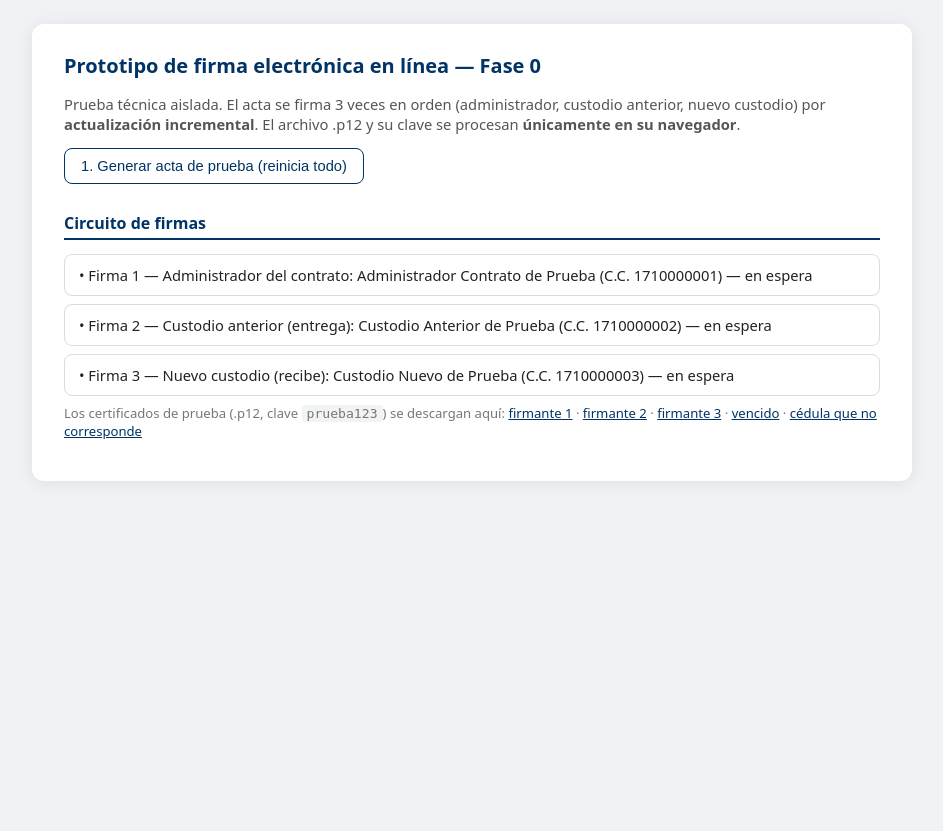
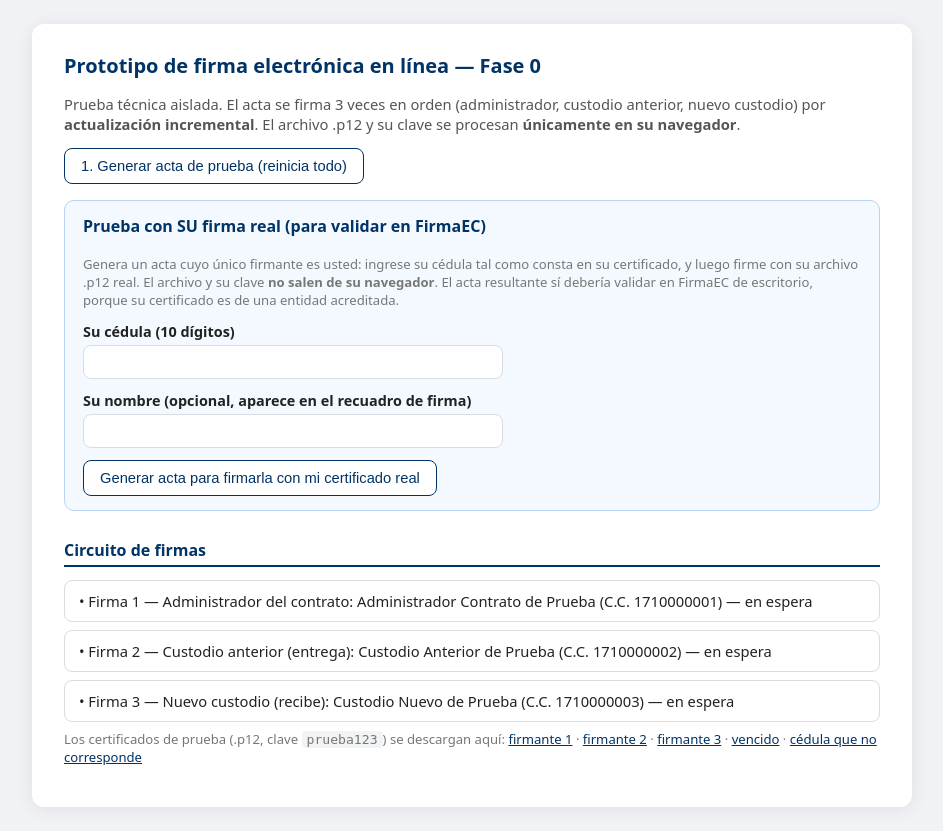
Before and after one commit to ncuenca84/formularios, a PHP site: page /poc/index.php in a window 1280 px wide. Shown: the whole page, without its empty margins (168-1111 px from the left). Before the commit the page ends 481 px from the top, so only its background shows below. Run offline with PHP 8.4, Linux system fonts and the light colour scheme.

Commit message:
feat(fase0): modo de prueba con certificado real para validar en FirmaEC
FirmaEC de escritorio rechaza los certificados de juguete de la demo
("Entidad Certificadora no reconocida"), lo cual es esperado. Para la
validacion final se agrega un modo donde el usuario ingresa su cedula
y firma el acta con SU .p12 real (que nunca sale del navegador):
ese PDF si debe validar en FirmaEC porque la CA es acreditada.

- api.php: accion reiniciar_real (circuito de 1 firma con la cedula
  ingresada) y totales dinamicos en estado/preparar/completar
- index.php: seccion "Prueba con SU firma real"
- poc.js: generacion del acta real y notas de turno segun el modo

Co-Authored-By: Claude Fable 5 <noreply@anthropic.com>
Claude-Session: https://claude.ai/code/session_011NczRJK8wdJmAZTVbdKkp6

```diff
--- a/poc/api.php
+++ b/poc/api.php
@@ -44,6 +44,16 @@ function guardarFlujo(array $f): void
 {
     file_put_contents(POC_FLUJO, json_encode($f));
 }
+/** Firmantes del flujo vigente: los de la demo, o el firmante real configurado. */
+function firmantesActivos(array $f): array
+{
+    if (!empty($f['firmantes'])) {
+        $out = [];
+        foreach ($f['firmantes'] as $k => $v) { $out[(int)$k] = $v; }
+        return $out;
+    }
+    return pocFirmantes();
+}
 function responder(array $d, int $code = 200): never
 {
     http_response_code($code);
@@ -52,8 +62,9 @@ function responder(array $d, int $code = 200): never
 }
 
 $a = $_GET['a'] ?? $_POST['a'] ?? '';
-$firmantes = pocFirmantes();
 $f = flujo();
+$firmantes = firmantesActivos($f);
+$total = count($firmantes);
 
 switch ($a) {
     // ---------------------------------------------------------------- estado
@@ -61,15 +72,17 @@ switch ($a) {
         $lista = [];
         foreach ($firmantes as $n => $fi) {
             $estado = in_array($n, $f['firmados'], true) ? 'firmado'
-                : (($f['paso'] + 1) === $n && $f['paso'] < 3 && is_file(POC_PDF) ? 'turno' : 'en_espera');
+                : (($f['paso'] + 1) === $n && $f['paso'] < $total && is_file(POC_PDF) ? 'turno' : 'en_espera');
             $lista[] = ['n' => $n, 'rol' => $fi['rol'], 'nombre' => $fi['nombre'],
-                        'cedula' => $fi['cedula'], 'p12' => $fi['p12'], 'estado' => $estado];
+                        'cedula' => $fi['cedula'], 'p12' => $fi['p12'] ?? null, 'estado' => $estado];
         }
         responder([
             'ok' => true,
             'pdf' => is_file(POC_PDF),
             'paso' => $f['paso'],
-            'completo' => $f['paso'] >= 3,
+            'total' => $total,
+            'modo' => $f['modo'] ?? 'demo',
+            'completo' => $f['paso'] >= $total,
             'firmantes' => $lista,
         ]);
 
@@ -77,18 +90,42 @@ switch ($a) {
     case 'reiniciar':
         if ($_SERVER['REQUEST_METHOD'] !== 'POST') { responder(['ok' => false, 'mensaje' => 'POST requerido'], 405); }
         @mkdir(POC_OUT, 0775, true);
-        array_map('unlink', glob(POC_OUT . '/*') ?: []);
+        array_map('unlink', array_filter(glob(POC_OUT . '/*') ?: [], 'is_file'));
         pocGenerarPdf(POC_PDF);
-        guardarFlujo(['paso' => 0, 'firmados' => []]);
+        guardarFlujo(['paso' => 0, 'firmados' => [], 'modo' => 'demo']);
         copy(POC_PDF, POC_OUT . '/base_v0.pdf');
         responder(['ok' => true, 'mensaje' => 'Acta de prueba generada.']);
+
+    // ----------------------------------------- reiniciar con firma REAL
+    case 'reiniciar_real':
+        if ($_SERVER['REQUEST_METHOD'] !== 'POST') { responder(['ok' => false, 'mensaje' => 'POST requerido'], 405); }
+        $body = json_decode((string)file_get_contents('php://input'), true) ?: [];
+        $cedula = preg_replace('/\D/', '', (string)($body['cedula'] ?? ''));
+        $nombre = trim((string)($body['nombre'] ?? ''));
+        if (strlen($cedula) !== 10) {
+            responder(['ok' => false, 'mensaje' => 'Ingrese su cedula (10 digitos) para configurar el circuito.'], 400);
+        }
+        if ($nombre === '') { $nombre = 'Firmante con certificado real'; }
+        $r = pocRecuadrosFirma();
+        @mkdir(POC_OUT, 0775, true);
+        array_map('unlink', array_filter(glob(POC_OUT . '/*') ?: [], 'is_file'));
+        pocGenerarPdf(POC_PDF);
+        guardarFlujo([
+            'paso' => 0, 'firmados' => [], 'modo' => 'real',
+            'firmantes' => [
+                1 => ['rol' => 'Prueba con certificado real', 'nombre' => $nombre,
+                      'cedula' => $cedula, 'rect' => $r[1]['rect'], 'p12' => null],
+            ],
+        ]);
+        copy(POC_PDF, POC_OUT . '/base_v0.pdf');
+        responder(['ok' => true, 'mensaje' => 'Acta generada. Firme con SU archivo .p12 (cedula ' . $cedula . ').']);
 
     // -------------------------------------------------------------- preparar
     case 'preparar':
         if ($_SERVER['REQUEST_METHOD'] !== 'POST') { responder(['ok' => false, 'mensaje' => 'POST requerido'], 405); }
         if (!is_file(POC_PDF)) { responder(['ok' => false, 'mensaje' => 'Primero genere el acta.'], 400); }
         $n = $f['paso'] + 1;
-        if ($n > 3) { responder(['ok' => false, 'mensaje' => 'El acta ya tiene las 3 firmas.'], 400); }
+        if ($n > $total) { responder(["ok" => false, "mensaje" => "El acta ya tiene todas sus firmas."], 400); }
         $fi = $firmantes[$n];
         try {
             $signer = new PdfSigner();
@@ -114,7 +151,7 @@ switch ($a) {
             responder(['ok' => false, 'mensaje' => 'Firma ausente o invalida.'], 400);
         }
         $n = $f['paso'] + 1;
-        if ($n > 3) { responder(['ok' => false, 'mensaje' => 'El acta ya esta completa.'], 400); }
+        if ($n > $total) { responder(["ok" => false, "mensaje" => "El acta ya esta completa."], 400); }
         $fi = $firmantes[$n];
         try {
             $signer = new PdfSigner();
@@ -135,7 +172,7 @@ switch ($a) {
             responder(['ok' => true,
                 'mensaje' => 'Firma ' . $n . ' aceptada: ' . ($res['cert']['cn'] ?? ''),
                 'advertencias' => $res['advertencias'],
-                'completo' => $n >= 3]);
+                "completo" => $n >= $total]);
         } catch (Throwable $e) {
             responder(['ok' => false, 'mensaje' => 'Error al completar: ' . $e->getMessage()], 500);
         }
--- a/poc/assets/poc.css
+++ b/poc/assets/poc.css
@@ -37,3 +37,6 @@ button:disabled { opacity: .5; cursor: wait; }
 #marco { width: 100%; height: 640px; border: 1px solid var(--borde); border-radius: 8px; }
 code { background: #f1f3f5; padding: 1px 5px; border-radius: 4px; }
 a { color: var(--azul); }
+
+.cajareal { border: 1px solid #b9d4f0; background: #f4f9ff; border-radius: 10px; padding: 14px 18px; margin: 16px 0; }
+.cajareal h2 { margin-top: 0; border: none; }
--- a/poc/assets/poc.js
+++ b/poc/assets/poc.js
@@ -51,7 +51,9 @@ async function refrescar() {
         if (f.estado === 'turno') {
             const nota = document.createElement('div');
             nota.className = 'nota';
-            nota.textContent = 'Para la prueba use el archivo ' + f.p12 + ' (clave: prueba123)';
+            nota.textContent = f.p12
+                ? 'Para la prueba use el archivo ' + f.p12 + ' (clave: prueba123)'
+                : 'Use SU archivo .p12 real: la cédula del certificado debe ser ' + f.cedula;
             div.appendChild(nota);
         }
         cont.appendChild(div);
@@ -65,8 +67,21 @@ async function refrescar() {
         $('#marco').src = 'ver.php?v=' + Date.now();
     }
     if (estadoActual.completo) {
-        pinta('El acta tiene las 3 firmas. Descárguela y pruébela en FirmaEC de escritorio y Adobe Reader.', 'exito');
+        pinta(estadoActual.modo === 'real'
+            ? 'Acta firmada con su certificado real. Descárguela y valídela en FirmaEC de escritorio y Adobe Reader.'
+            : 'El acta tiene las 3 firmas. Descárguela y pruébela en FirmaEC de escritorio y Adobe Reader.', 'exito');
     }
+}
+
+async function reiniciarReal() {
+    const cedula = $('#cedulaReal').value.replace(/\D/g, '');
+    const nombre = $('#nombreReal').value.trim();
+    if (cedula.length !== 10) { pinta('Ingrese su cédula de 10 dígitos.', 'error'); return; }
+    pinta('Generando acta para firma real…', 'info');
+    pintaDetalle([]);
+    const r = await api('reiniciar_real', 'POST', { cedula, nombre });
+    pinta(r.mensaje || 'Listo.', r.ok ? 'exito' : 'error');
+    await refrescar();
 }
 
 async function reiniciar() {
@@ -142,6 +157,7 @@ async function verificar() {
 
 document.addEventListener('DOMContentLoaded', () => {
     $('#btnReiniciar').addEventListener('click', reiniciar);
+    $('#btnReal').addEventListener('click', reiniciarReal);
     $('#btnFirmar').addEventListener('click', firmar);
     $('#btnVerificar').addEventListener('click', verificar);
     refrescar();
--- a/poc/index.php
+++ b/poc/index.php
@@ -28,6 +28,23 @@ header('X-Content-Type-Options: nosniff');
         <button id="btnReiniciar" type="button">1. Generar acta de prueba (reinicia todo)</button>
         <button id="btnVerificar" type="button" style="display:none">Verificar firmas en el servidor</button>
         <a id="btnDescargar" href="ver.php?dl=1" style="display:none" class="boton">Descargar el acta</a>
+    </div>
+
+    <div class="cajareal">
+        <h2>Prueba con SU firma real (para validar en FirmaEC)</h2>
+        <p class="nota">Genera un acta cuyo único firmante es usted: ingrese su cédula tal como consta
+        en su certificado, y luego firme con su archivo .p12 real. El archivo y su clave
+        <strong>no salen de su navegador</strong>. El acta resultante sí debería validar en
+        FirmaEC de escritorio, porque su certificado es de una entidad acreditada.</p>
+        <div class="campo">
+            <label for="cedulaReal">Su cédula (10 dígitos)</label>
+            <input type="text" id="cedulaReal" maxlength="10" inputmode="numeric" autocomplete="off">
+        </div>
+        <div class="campo">
+            <label for="nombreReal">Su nombre (opcional, aparece en el recuadro de firma)</label>
+            <input type="text" id="nombreReal" autocomplete="off">
+        </div>
+        <button id="btnReal" type="button">Generar acta para firmarla con mi certificado real</button>
     </div>
 
     <div id="mensajes" class="alerta info" style="display:none"></div>
```
